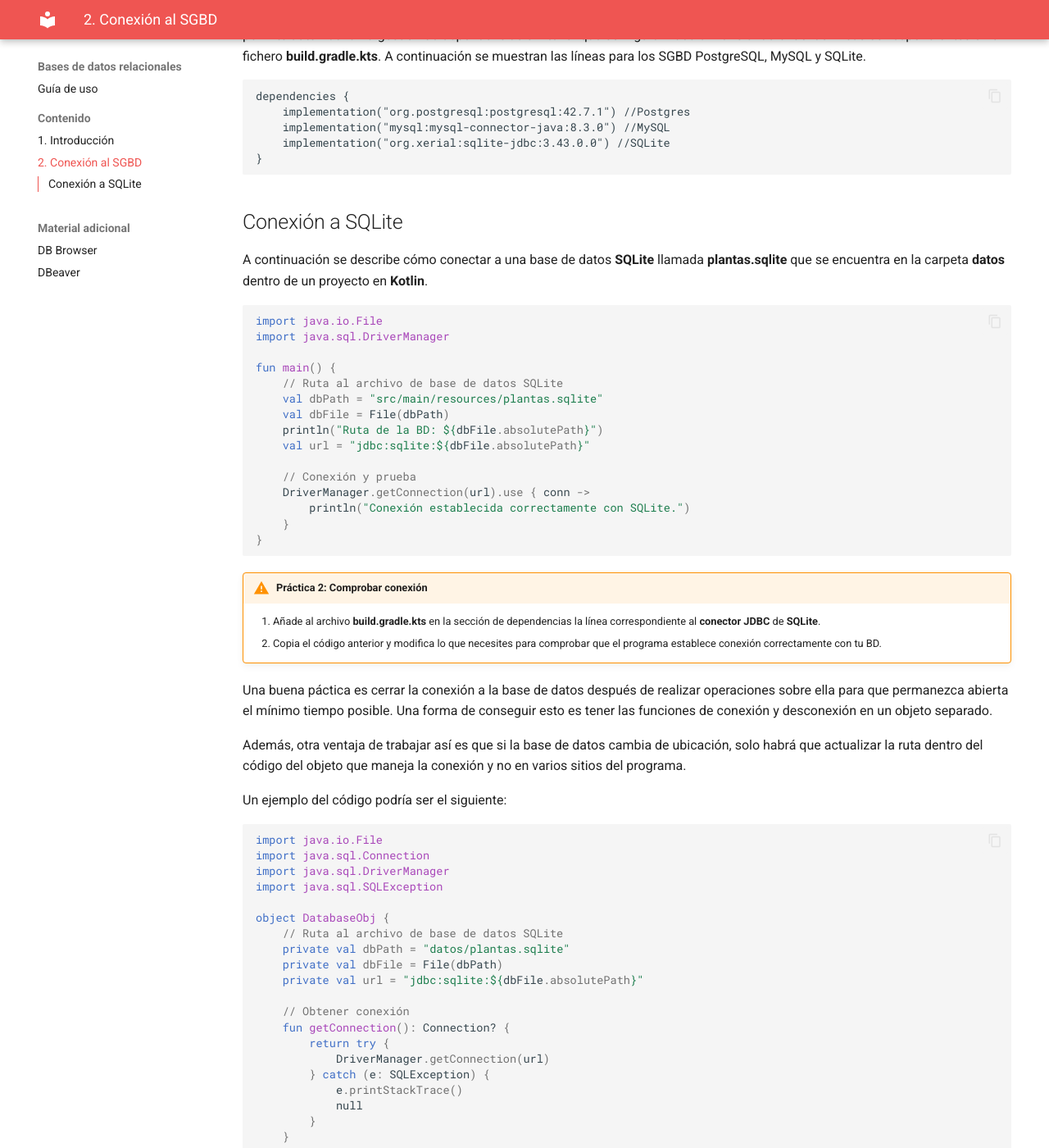
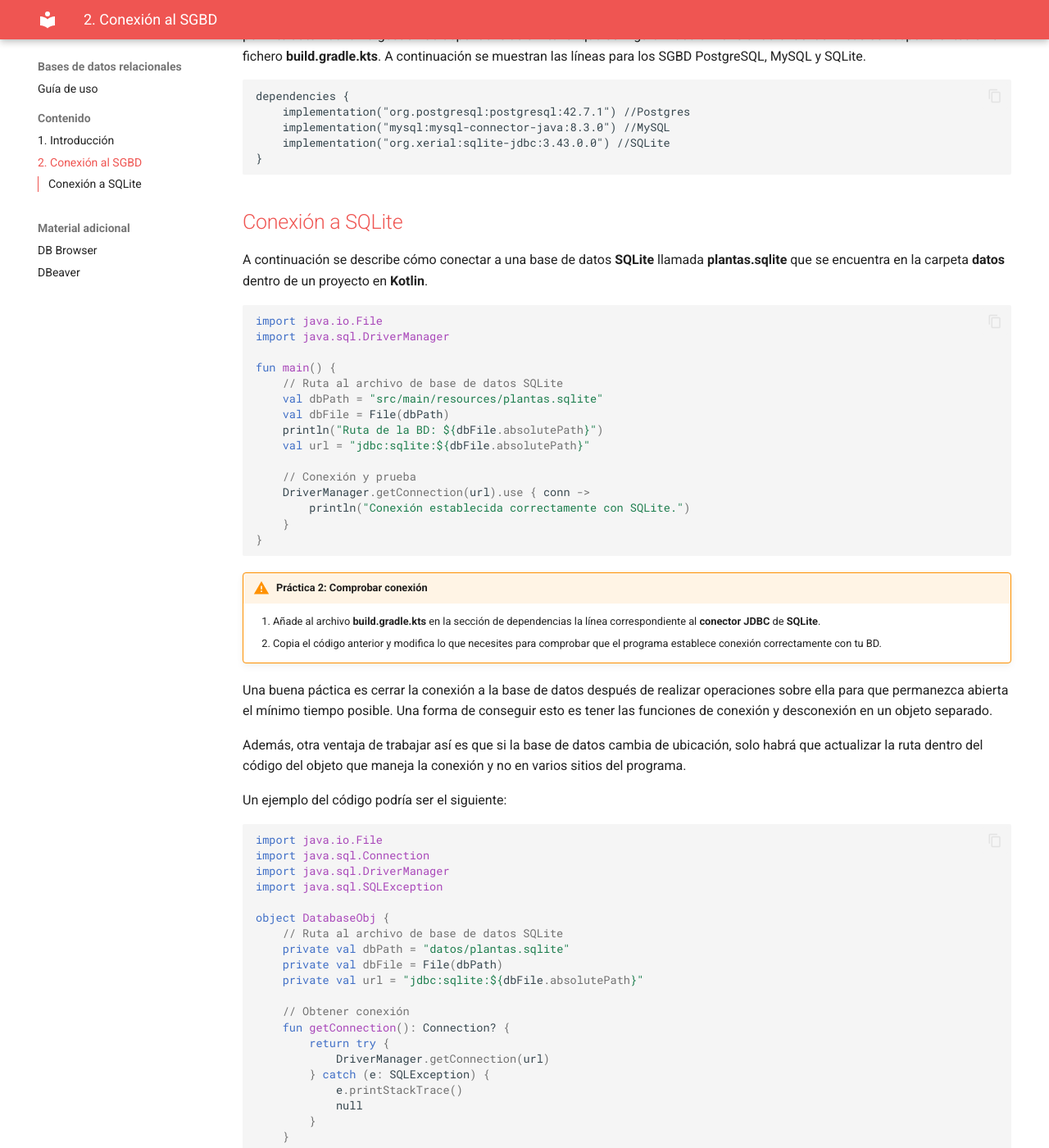
Before and after one commit to bpaterna/AD_BD_REL, an MkDocs documentation site: the page built from docs/2_conexiones.md, in a window 1280 px wide and 1400 px high, scrolled down 2828 px. Shown: the whole window at 82% size. Built offline with MkDocs 1.6.1 and Material for MkDocs 9.7.7, drawn with Linux system fonts in a browser that asks for light colours.

Commit message:
Update extra.css

```diff
--- a/docs/stylesheets/extra.css
+++ b/docs/stylesheets/extra.css
@@ -1,4 +1,5 @@
 h1{color: #ef5552 !important;}
+h2{color: #ef5552 !important;}
 
 .mi_h2 {
   color: #ef5552;
```
